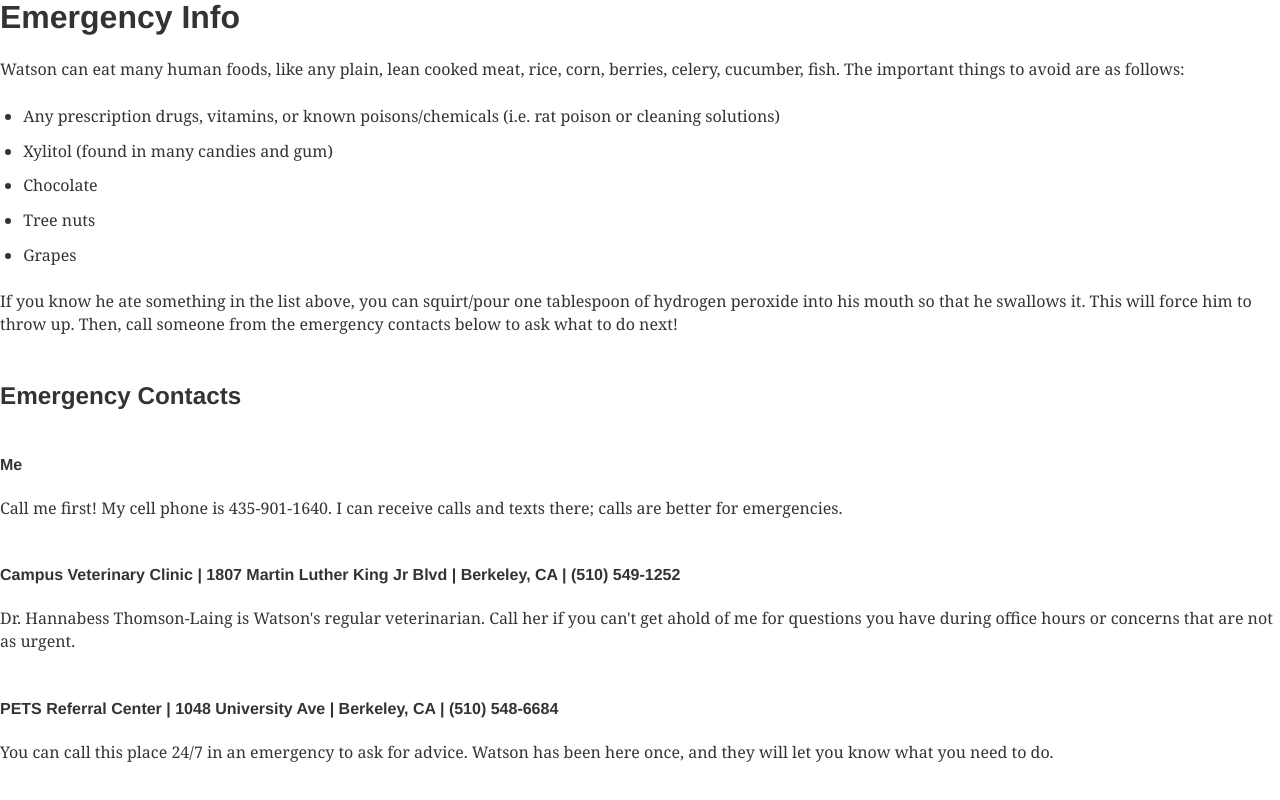
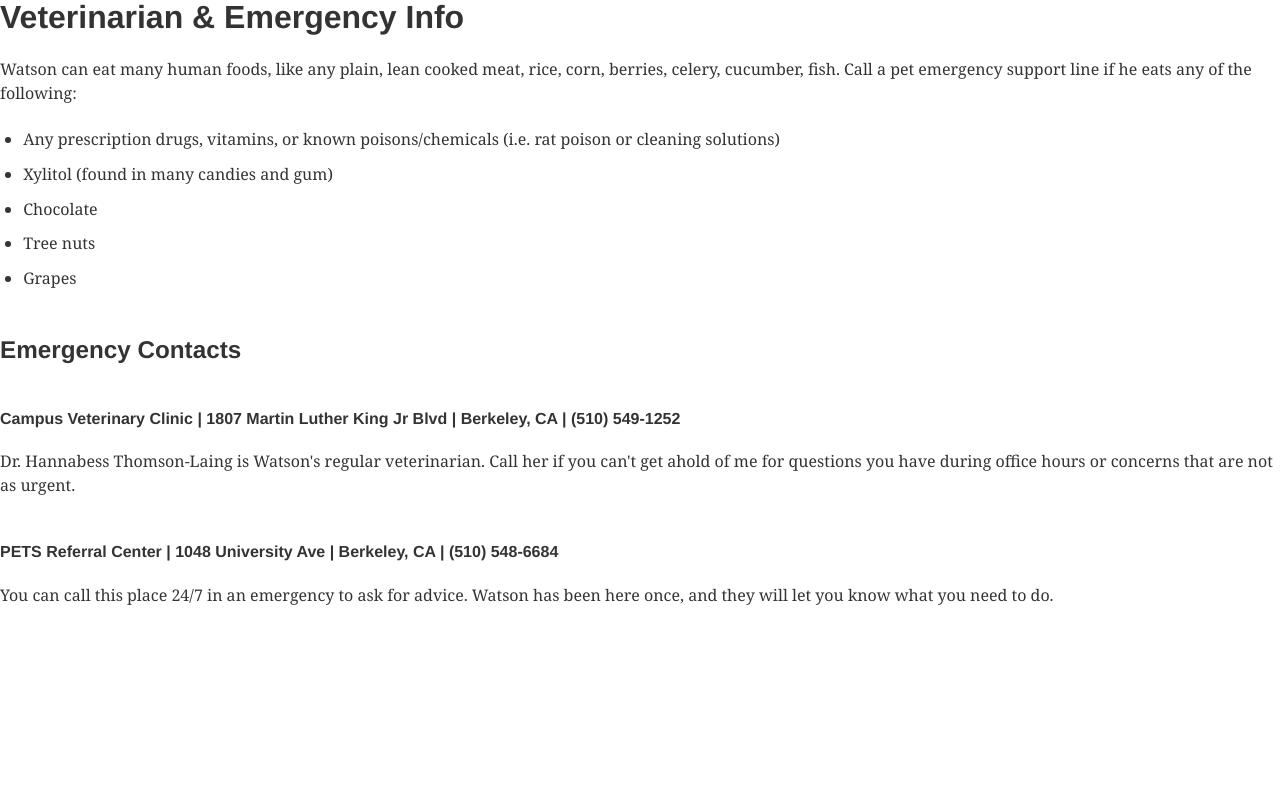
Before and after one commit to shannonbux/watson-website, a Gatsby site: page /emergency-info in a window 1280 px wide. Built offline with nearby package versions, Linux system fonts and the light colour scheme; Gatsby itself is replaced by a stand-in of ours.

Commit message:
Update emergency-info.js

```diff
--- a/src/pages/emergency-info.js
+++ b/src/pages/emergency-info.js
@@ -2,11 +2,10 @@ import React from "react";
 
 export default ({ data }) => (
   <div>
-    <h1>Emergency Info</h1>
+    <h1>Veterinarian & Emergency Info</h1>
     <p>
       Watson can eat many human foods, like any plain, lean cooked meat, rice,
-      corn, berries, celery, cucumber, fish. The important things to avoid are
-      as follows:
+      corn, berries, celery, cucumber, fish. Call a pet emergency support line if he eats any of the following:
     </p>
     <ul>
       <li>
@@ -18,20 +17,8 @@ export default ({ data }) => (
       <li>Tree nuts</li>
       <li>Grapes</li>
     </ul>
-    <p>
-      If you know he ate something in the list above, you can squirt/pour one
-      tablespoon of hydrogen peroxide into his mouth so that he swallows it.
-      This will force him to throw up. Then, call someone from the emergency
-      contacts below to ask what to do next!
-    </p>
     <br />
     <h2>Emergency Contacts</h2>
-    <br />
-    <h4>Me</h4>
-    <p>
-      Call me first! My cell phone is 435-901-1640. I can receive calls and
-      texts there; calls are better for emergencies.{" "}
-    </p>
     <br />
     <h4>
       Campus Veterinary Clinic | 1807 Martin Luther King Jr Blvd | Berkeley, CA
```
